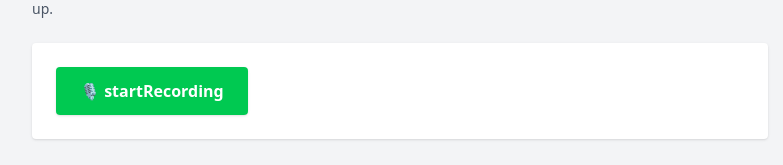
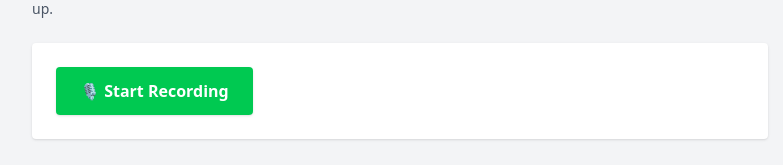
Before and after one commit to Ania58/Pronunciation-App-Frontend, a React (Vite) app: page /record in a window 1280 px wide. Shown: the part 141-306 px from the top of the page, without its empty margins (240-1023 px from the left). Built offline with nearby package versions, Linux system fonts and the light colour scheme; no server answers.

Commit message:
fix: use correct translation keys for recording button in RecorderWidget

```diff
--- a/src/features/record/RecorderWidget.tsx
+++ b/src/features/record/RecorderWidget.tsx
@@ -23,7 +23,7 @@ export default function RecorderWidget({ onRecordingReady }: RecorderWidgetProps
             : 'bg-green-500 hover:bg-green-600 text-white'
         }`}
       >
-        {isRecording ? t('⏹ stopRecording') : t('🎙 startRecording')}
+        {isRecording ? '⏹ ' + t('stop') : '🎙 ' + t('start')}
       </button>
 
       {audioUrl && (
```
